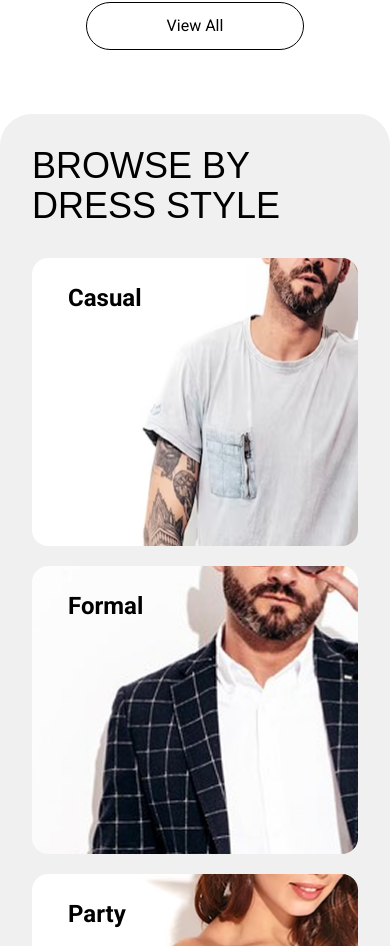
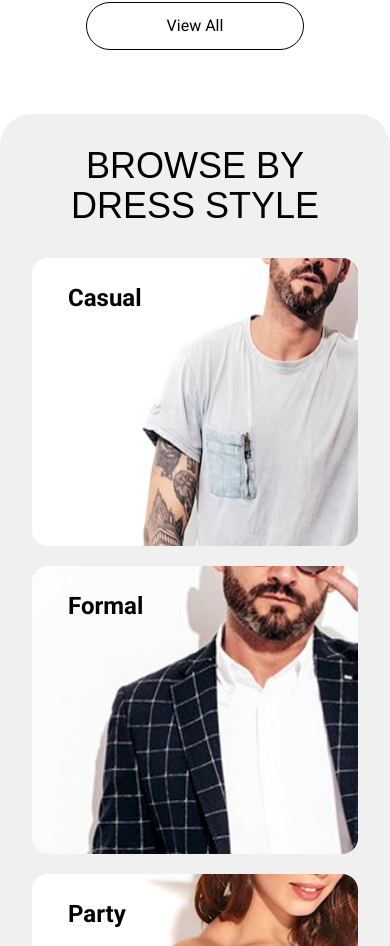
Before and after one commit to trishacapitle/clothing-ecommerce-frontend, a React (Vite) app: page / in a window 390 px wide. Shown: the part 2423-3369 px from the top of the page. Built offline with nearby package versions, Linux system fonts and the light colour scheme; a web font is replaced by a local one.

Commit message:
fix: center title text

```diff
--- a/src/components/Categories.jsx
+++ b/src/components/Categories.jsx
@@ -1,7 +1,7 @@
 const Categories = () => {
   return (
     <section className="col-center m-auto w-fit rounded-4xl bg-[#F0F0F0] p-8 sm:p-16">
-      <h1 className="font-secondary mb-8 text-4xl uppercase sm:mb-16 sm:text-5xl">
+      <h1 className="font-secondary mb-8 text-4xl uppercase sm:mb-16 sm:text-5xl text-center">
         browse by dress style
       </h1>
       <div className="flex-center sm:flex-row flex-col font-primary gap-5">
```
